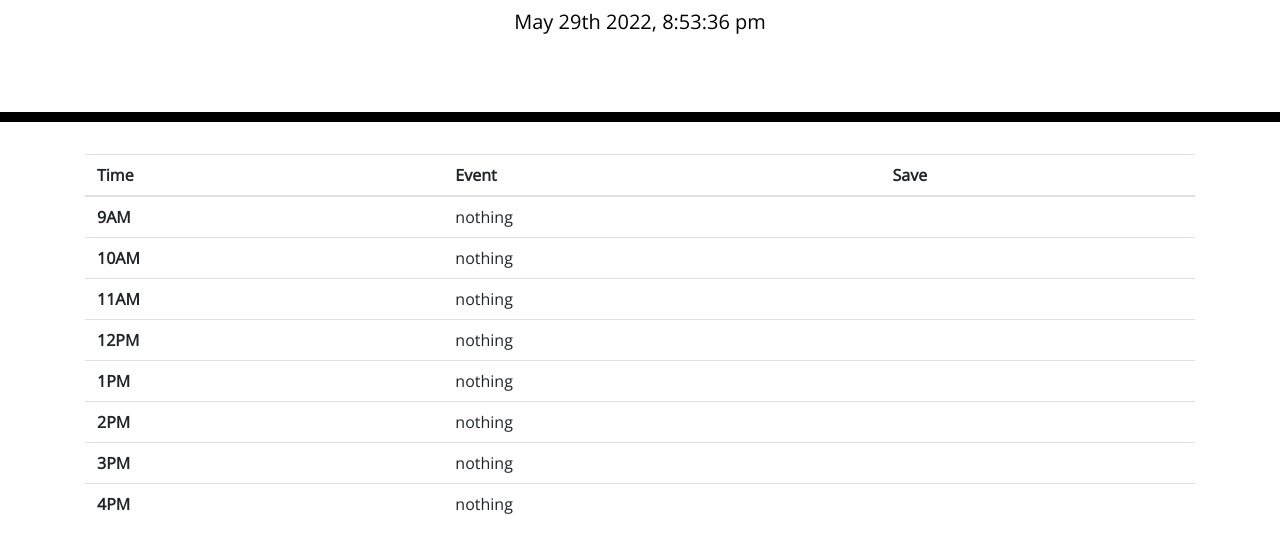
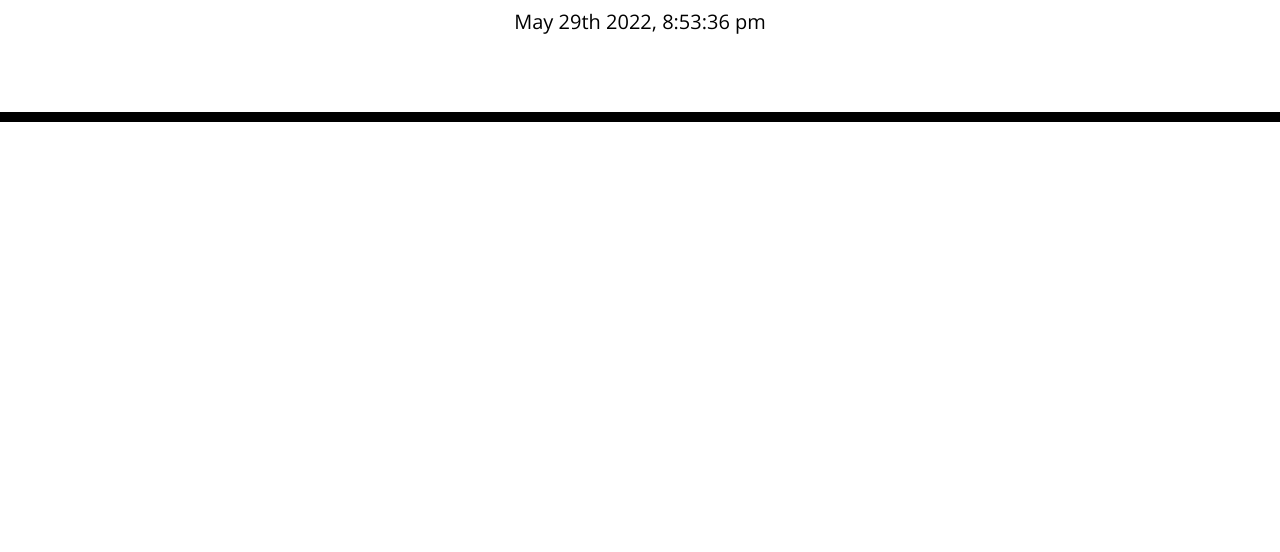
Before and after one commit to mmontoya1112/Work-Day-Scheduler, a plain HTML site: page index.html in a window 1280 px wide. Shown: the part 182-734 px from the top of the page. Drawn offline with nearby package versions, Linux system fonts and the light colour scheme.

Commit message:
pivoting to a new idea

```diff
--- a/index.html
+++ b/index.html
@@ -32,50 +32,7 @@
     <div class="container">
 
       <!-- Timeblocks go here -->
-      <table id = "planner" class="table">
-        <thead>
-          <tr>
-            <th scope="col">Time</th>
-            <th scope="col">Event</th>
-            <th scope="col">Save</th>
-          </tr>
-        </thead>
-        <tbody class="table-group-divider">
-          <tr>
-            <th scope="row">9AM</th>
-            <td>nothing</td>
-            <td></td>
-          </tr>
-          <tr>
-            <th scope="row">10AM</th>
-            <td>nothing</td>
-            <td></td>
-          <tr>
-            <th scope="row">11AM</th>
-            <td colspan="2">nothing</td>
-          </tr>
-          <tr>
-            <th scope="row">12PM</th>
-            <td colspan="2">nothing</td>
-          </tr>
-          <tr>
-            <th scope="row">1PM</th>
-            <td colspan="2">nothing</td>
-          </tr>
-          <tr>
-            <th scope="row">2PM</th>
-            <td colspan="2">nothing</td>
-          </tr>
-          <tr>
-            <th scope="row">3PM</th>
-            <td colspan="2">nothing</td>
-          </tr>
-          <tr>
-            <th scope="row">4PM</th>
-            <td colspan="2">nothing</td>
-          </tr>
-        </tbody>
-      </table>
+
     </div>
 
     <script src="https://cdnjs.cloudflare.com/ajax/libs/jquery/3.2.1/jquery.min.js"></script>
```
